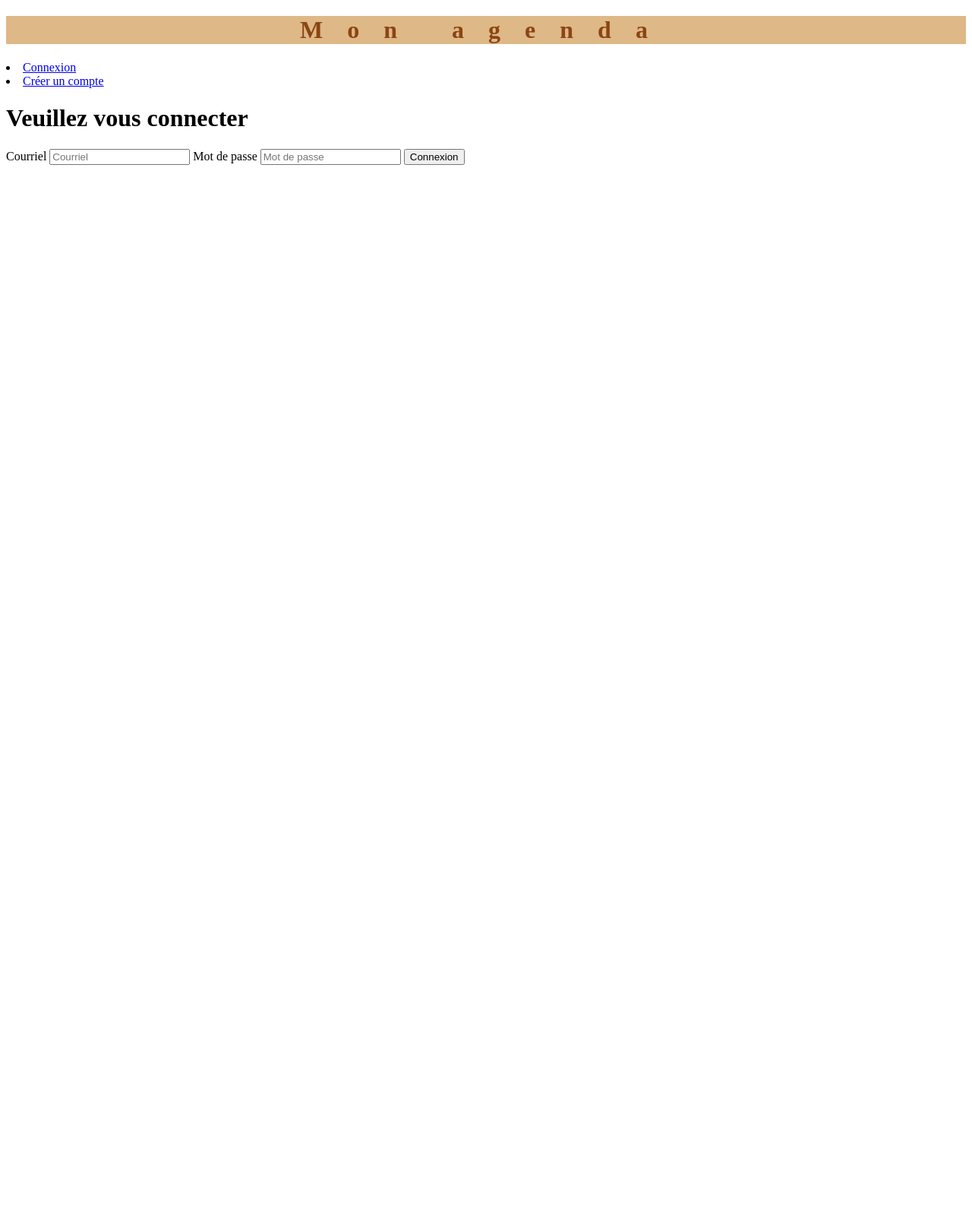
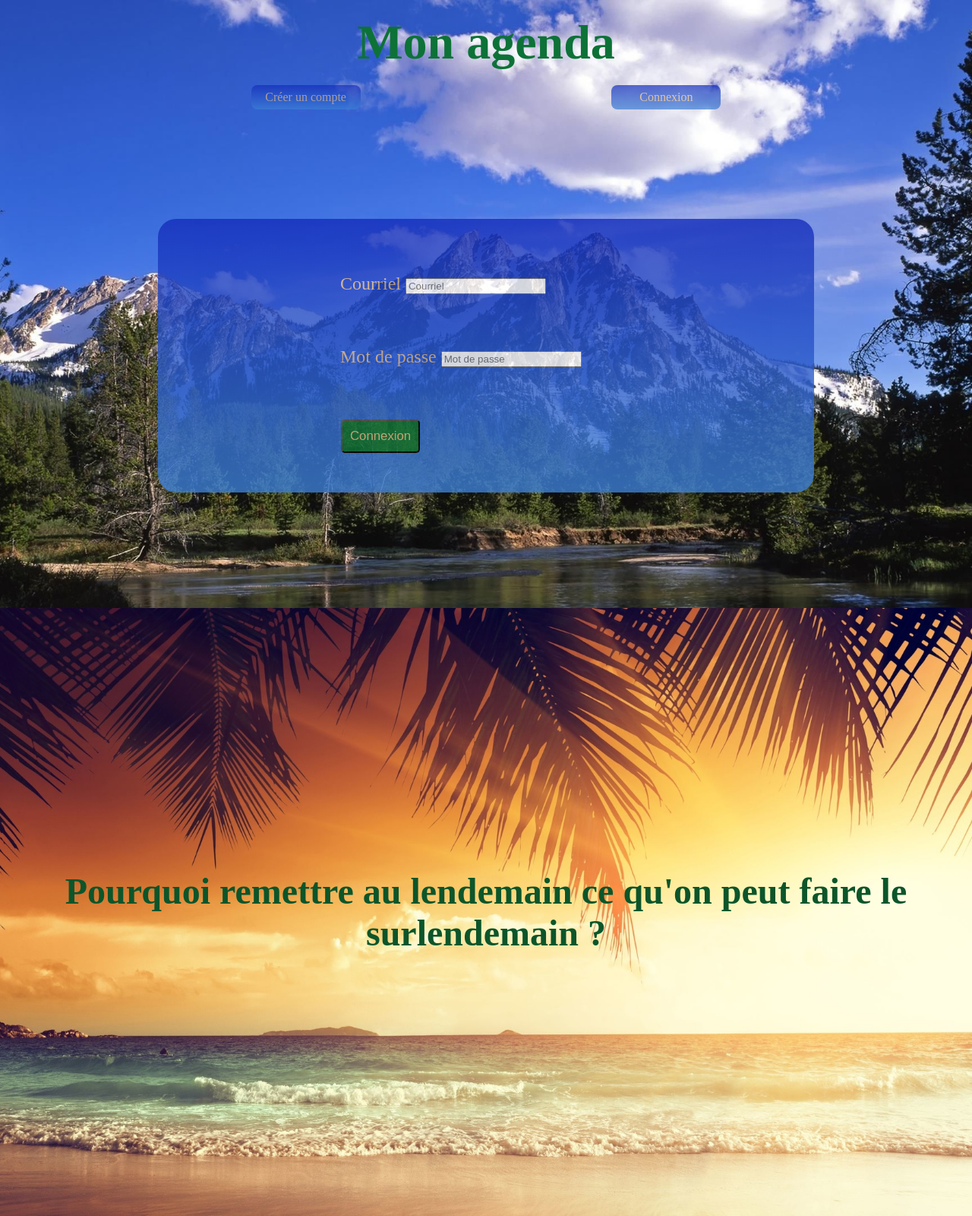
Before and after one commit to JosephinAngegardien/Allorobot, a Symfony app: template templates/security/login.html.twig in a window 1280 px wide. Shown: the whole page at 76% size. Before the commit the page ends 217 px from the top, so only its background shows below. Run offline with Twig, Linux system fonts and the light colour scheme; the template is opened without the code that fills it, so the values that code supplies are empty; some libraries are stand-ins or nearby versions; some web fonts are replaced.

Commit message:
Vingt-et-un septembre, voyage aller

```diff
--- a/public/css/style.css
+++ b/public/css/style.css
@@ -1,76 +1,134 @@
 
-@media(max-width: 575px){
-    #titredumagazine{
-        color: rgb(136, 130, 49);
+@media (min-width: 1200px) {
+
+    #bodybase{
+        margin: 0;
+        padding: 0;
     }
-    #bandeautitre{
-        background-color: rgb(116, 23, 61);
+    .zone1{
+        height: 100vh;
+        width: 100%;
+        background-image: url("/images/montagne.jpg");
+        background-size: cover;
+        background-position: center;
+        display: table;
+        background-attachment: fixed;
+    }
+    header{
+        display: flex;
+        align-items: center;
+        justify-content: center;
+        height: 7em;
+    }
+    #nomdusite{
+        color: rgb(13, 114, 55);
+        font-family: 'AlexBrushRegular';
+        font-size: 4em;
+    }
+    nav{
+        display: flex;
+        justify-content: space-evenly;
+    }
+    .boite{
+        height: 2em;
+        width: 9em;
+        border-radius: 0.5em;
+        background-image: linear-gradient(rgb(20, 45, 187), rgb(61, 128, 214));
+        opacity: 0.7;
+        display: flex;
+        align-items: center;
+        justify-content: space-evenly;
+    }
+    #connexion, #deconnexion{
+        left: 4vw;
+        top: 8vh;
+    }
+    #creercompte{
+        left: 4vw;
+        top: 3vh;
+    }
+    .a1{
+        text-decoration: none;
+        color: burlywood;
+    }
+    .formulaire{
+        height: 15em;
+        width: 36em;
+        border-radius: 1em;
+        margin-right: auto;
+        margin-left: auto;
+        margin-top: 6em;
+        display: flex;
+        flex-direction: column;
+        justify-content: space-evenly;
+        /* align-items: center;
+        justify-content: center; */
+        background-image: linear-gradient(rgb(20, 45, 187), rgb(61, 128, 214));
+        color: burlywood;
+        opacity: 0.8;
+        font-size: 1.5em;
+    }
+    .titreform{
+        height: 4em;
+        width: 30em;
+        margin-left: 5em;
+        font-size: 1em;
+    }
+    .saisieform{
+        height: 9em;
+        width: 30em;
+        margin-left: 5em;
+    }
+    .valider{
+        padding: 10px;
+        margin-top: 1.2em;
+        border-radius: 5px;
         text-align: center;
+        display: inline-block;
+        font-size: 0.7em;
+        color: burlywood;
+        background-color: rgb(13, 114, 55);
     }
-    .illustration{
-        max-width: 33%;
-        overflow: hidden;
+    .idconnex{
+        height: 4em;
+        width: 15em;
+        margin-left: 5em;
     }
-}
-
-@media (min-width: 576px) {
-    #titredumagazine{
-        color: blue;
+    .valider2{
+        padding: 10px;
+        border-radius: 5px;
+        margin-left: 7.2em;
+        text-align: center;
+        display: inline-block;
+        font-size: 0.7em;
+        color: burlywood;
+        background-color: rgb(13, 114, 55);
     }
-    #bandeautitre{
-        background-color: burlywood;
-        text-align: center;
-        letter-spacing: 0.5em;
-    }
-    .illustration{
-        max-width: 33%;
-        overflow: hidden;
-    }
- }
-
-@media (min-width: 768px) {
-    #titredumagazine{
-        color: chartreuse;
-    }
-    #bandeautitre{
-        background-color: burlywood;
-        text-align: center;
-        letter-spacing: 1em;
-    }
-    .illustration{
-        max-width: 33%;
-        overflow: hidden;
-    }
- }
-
-@media (min-width: 992px) {
-    #titredumagazine{
+    .accueil{
+        width: 100%;
+        height: 70vh;
+        display: flex;
+        align-items: center;
+        justify-content: center;
+        font-size: 2em;
         color: crimson;
     }
-    #bandeautitre{
-        background-color: burlywood;
+    .zone2{
+        height: 100vh;
+        width: 100%;
+        background-image: url("/images/plage2.jpg");
+        background-size: cover;
+        background-position: center;
+        display: table;
+        background-attachment: fixed;
+    }
+    #sentence{
+        font-family: 'AlexBrushRegular';
+        font-size: 3em;
+        color: rgb(12, 85, 42);
         text-align: center;
-        letter-spacing: 1.5em;
-    }
-    .illustration{
-        max-width: 33%;
-        overflow: hidden;
-    }
- }
-
-@media (min-width: 1200px) {
-    #titredumagazine{
-        color: saddlebrown;
-    }
-    #bandeautitre{
-        background-color: burlywood;
-        text-align: center;
-        letter-spacing: 2em;
-    }
-    .illustration{
-        max-width: 33%;
-
-        overflow: hidden;
+        display: table-cell;
+        vertical-align: middle;
     }
 
  }
--- /dev/null
+++ b/public/js/mouvement.js
@@ -0,0 +1,43 @@
+
+
+function deplacer(){
+
+	var rangement={};
+
+	function init(){
+
+		var elements=document.querySelectorAll(".boitemobile"),
+			longelements=elements.length;
+
+		for(var i=0; i<longelements; i++){
+			elements[i].addEventListener("mousedown", function(hopla){
+				rangement.target=hopla.target;										// "target" doit être l'endroit où pointe le curseur
+				rangement.offsetX=hopla.clientX - rangement.target.offsetLeft;
+				rangement.offsetY=hopla.clientY - rangement.target.offsetTop;
+			});
+
+			elements[i].addEventListener("mouseup", function(){
+				rangement={};
+			});
+
+		}
+
+		document.addEventListener("mousemove", function(hopla){
+
+			var cible=rangement.target;
+
+			if(cible){
+
+				cible.style.top=hopla.clientY - rangement.offsetY + "px";
+
+				cible.style.left=hopla.clientX - rangement.offsetX + "px";
+			}
+
+		});
+
+	}			// La fonction " init " est créée, mais pas activée
+
+	init();
+}
+
+deplacer();
--- a/src/Controller/SecurityController.php
+++ b/src/Controller/SecurityController.php
@@ -19,4 +19,5 @@ class SecurityController extends AbstractController
      * @Route("/logout", name="app_logout")
      */
     public function logout(){}
+
 }
--- a/templates/base.html.twig
+++ b/templates/base.html.twig
@@ -4,49 +4,67 @@
         <meta charset="UTF-8">
         <meta name="viewport" content="width=device-width, initial-scale=1, shrink-to-fit=no">  {# Utilité ? #}
 
-        <title>{% block title %}Welcome!{% endblock %}</title>
+        <title>{% block title %}Agenda{% endblock %}</title>
 
         {% block stylesheets %}
 
         <link rel="stylesheet" href="{{ asset("css/style.css") }}">
+        <link rel="stylesheet" href="{{ asset("css/style2.css") }}">
+        <link rel="stylesheet" href="{{ asset("css/style3.css") }}">
+        <link rel="stylesheet" href="{{ asset("css/style4.css") }}">
+        <link rel="stylesheet" href="{{ asset("css/style5.css") }}">
+        <link rel="stylesheet" media="screen" href="https://fontlibrary.org/face/alex-brush" type="text/css"/>
 
         {% endblock %}
     </head>
-    <body>
+    <body id="bodybase">
 
-        <div id="bandeautitre">
-            <h1 id="titredumagazine">Mon agenda</h1>
+        <section class="zone1">
+
+                <header><h1 id="nomdusite">Mon agenda</h1></header>
+
+                <nav>
+                    <div class="boite" id="creercompte">
+                        <a class="a1" href=" {{ path ("app_register") }} " >Créer un compte</a>
                     </div>
 
                     {% if not app.user %}
-        <div>
-            <li>
-                <a href=" {{ path ("app_login") }} " >Connexion</a>
-            </li>
+                    <div class="boite" id="connexion">
+                        <a class="a1" href=" {{ path ("app_login") }} " >Connexion</a>
                     </div>
                     {% else %}
-        <div>
-            <li>
-                <a href=" {{ path ("app_logout") }} " >Déconnexion</a>
-            </li>
+                    <div class="boite" id="deconnexion">
+                        <a class="a1" href=" {{ path ("app_logout") }} " >Déconnexion</a>
                     </div>
                     {% endif %}
+                </nav>
 
-        <div>
-            <li>
-                <a href=" {{ path ("app_register") }} " >Créer un compte</a>
-            </li>
-        </div>
+                {% block body %}{% endblock %}
 
-        {% block body %}
-        {% endblock %}
+        </section>
+
+        <section class="zone2">
+        <h1 id="sentence">Pourquoi remettre au lendemain ce qu'on peut faire le surlendemain ?</h1>
+        </section>
+
+
+        {% if app.user %}
+
+            {% for role in app.user.roles %}
+            <li> {{ role }} </li>
+            {% endfor %}
+
+        {% endif %}
+
 
         {% block javascripts %}
 
-        {# <script src="https://code.jquery.com/jquery-3.3.1.slim.min.js" integrity="sha384-q8i/X+965DzO0rT7abK41JStQIAqVgRVzpbzo5smXKp4YfRvH+8abtTE1Pi6jizo" crossorigin="anonymous"></script>
-        <script src="https://cdnjs.cloudflare.com/ajax/libs/popper.js/1.14.7/umd/popper.min.js" integrity="sha384-UO2eT0CpHqdSJQ6hJty5KVphtPhzWj9WO1clHTMGa3JDZwrnQq4sF86dIHNDz0W1" crossorigin="anonymous"></script>
-        <script src="https://stackpath.bootstrapcdn.com/bootstrap/4.3.1/js/bootstrap.min.js" integrity="sha384-JjSmVgyd0p3pXB1rRibZUAYoIIy6OrQ6VrjIEaFf/nJGzIxFDsf4x0xIM+B07jRM" crossorigin="anonymous"></script> #}
+            {# <script src="/js/mvtitre.js" ></script> #}
+            <script src="/js/mouvement.js" ></script>
 
         {% endblock %}
+
+
+
     </body>
 </html>
--- a/templates/security/login.html.twig
+++ b/templates/security/login.html.twig
@@ -3,19 +3,24 @@
 {% block title %}Log in!{% endblock %}
 
 {% block body %}
+
+<section class="formulaire">
 <form action=" {{ path ("app_login") }} " method="post">
 
-    {% if app.user %}
+    {# {% if app.user %}
         <div class="">Vous êtes connecté en tant que {{ app.user.pseudo }}, <a href="{{ path('app_logout') }}">Déconnexion</a></div>
-    {% endif %}
+    {% endif %} #}
 
-    <h1 class="">Veuillez vous connecter</h1>
+    <div class="saisieform">
+        <div class="idconnex">
+            <label for="inputEmail" class="">Courriel</label>
+            <input type="text" required name="_username"  class="" placeholder="Courriel">
+        </div>
+        <div class="idconnex">
+            <label for="inputPassword" class="">Mot de passe</label>
+            <input type="password" required name="_password"  class="" placeholder="Mot de passe">
+        </div>
 
-    <label for="inputEmail" class="">Courriel</label>
-    <input type="text" required name="_username"  class="" placeholder="Courriel">
-
-    <label for="inputPassword" class="">Mot de passe</label>
-    <input type="password" required name="_password"  class="" placeholder="Mot de passe">
 
     {# <input type="hidden" name="_csrf_token"
            value="{{ csrf_token('authenticate') }}"> #}
@@ -32,8 +37,12 @@
         </div>
     #}
 
-    <button class="" type="submit">
-        Connexion
-    </button>
+        <div>
+            <button type="submit" class="valider2">Connexion</button>
+        </div>
+    </div>
+
 </form>
+</section>
+
 {% endblock %}
```
Also changed, not shown: public/css/style2.css (added, +72 -0 lines), public/css/style3.css (added, +72 -0 lines), public/css/style4.css (added, +72 -0 lines), public/css/style5.css (added, +72 -0 lines), public/js/mvtitre.js (added, +15 -0 lines), templates/pagedaccueil.html.twig (+7 -2 lines), templates/registration/register.html.twig (+14 -8 lines), public/images/campagne.jpg (added), public/images/mer.jpg (added), public/images/montagne.jpg (added), public/images/plage.jpg (added), public/images/plage2.jpg (added), public/images/pompidouannonce.jpg (deleted), public/images/randonnee-au-col-vieux.jpg (added), 1 other file. Lines whose indentation alone changed are shown as unchanged.
